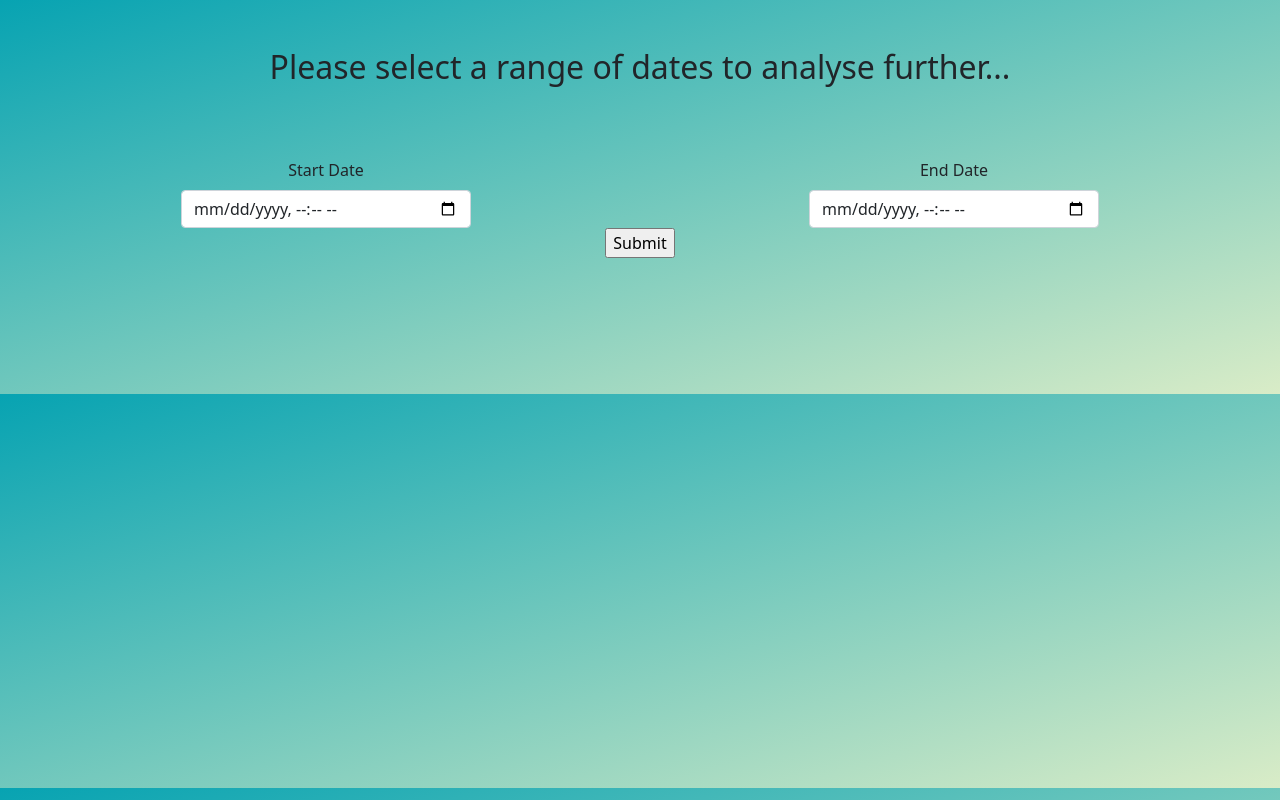
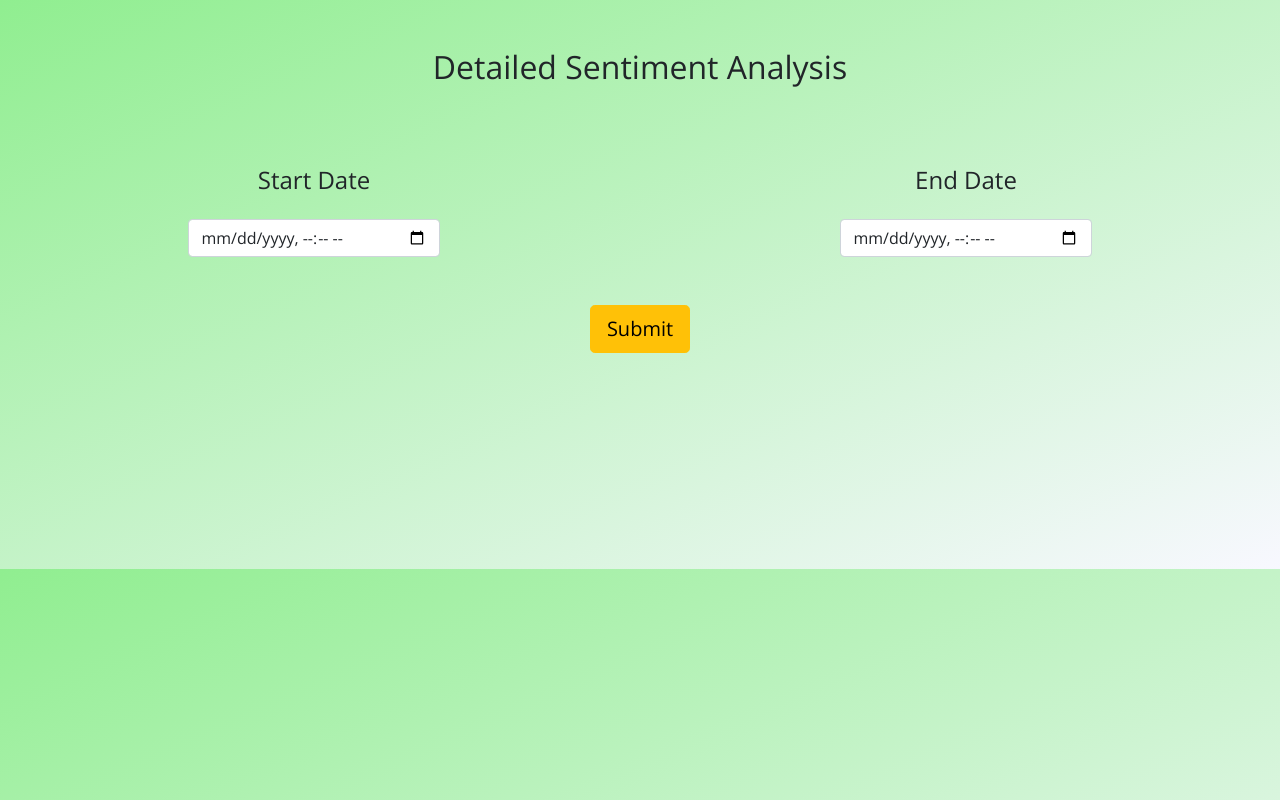
Before and after one commit to S4tvik/WhatsApp-Analytics, a Flask app: page /range in a window 1280 px wide. Run offline with Flask 2, Linux system fonts and the light colour scheme; some libraries are stand-ins or nearby versions.

Commit message:
Add files via upload

```diff
--- a/templates/home.html
+++ b/templates/home.html
@@ -10,7 +10,7 @@
     <meta charset="UTF-8">
     <meta http-equiv="X-UA-Compatible" content="IE=edge">
     <meta name="viewport" content="width=device-width, initial-scale=1.0">
-    <title>Document</title>
+    <title>WhatsApp Analyser</title>
     <link rel="preconnect" href="https://fonts.googleapis.com"><link rel="preconnect" href="https://fonts.gstatic.com" crossorigin><link href="https://fonts.googleapis.com/css2?family=Open+Sans&display=swap" rel="stylesheet">
     <style> @import url('https://fonts.googleapis.com/css2?family=Open+Sans&display=swap');
      body{
--- a/templates/range.html
+++ b/templates/range.html
@@ -5,7 +5,7 @@
   <meta charset="UTF-8">
   <meta http-equiv="X-UA-Compatible" content="IE=edge">
   <meta name="viewport" content="width=device-width, initial-scale=1.0">
-  <title>Document</title>
+  <title>Detailed Sentiment Analysis</title>
   <link href="https://cdn.jsdelivr.net/npm/bootstrap@5.1.3/dist/css/bootstrap.min.css" rel="stylesheet"
     integrity="sha384-1BmE4kWBq78iYhFldvKuhfTAU6auU8tT94WrHftjDbrCEXSU1oBoqyl2QvZ6jIW3" crossorigin="anonymous">
   <script src="https://cdn.jsdelivr.net/npm/@popperjs/core@2.10.2/dist/umd/popper.min.js"
@@ -15,25 +15,33 @@
     integrity="sha384-QJHtvGhmr9XOIpI6YVutG+2QOK9T+ZnN4kzFN1RtK3zEFEIsxhlmWl5/YESvpZ13"
     crossorigin="anonymous"></script>
     <script src="https://cdn.jsdelivr.net/npm/chart.js@2.8.0"></script>
+    <link rel="preconnect" href="https://fonts.googleapis.com"><link rel="preconnect" href="https://fonts.gstatic.com" crossorigin><link href="https://fonts.googleapis.com/css2?family=Open+Sans&display=swap" rel="stylesheet">
+    <style> @import url('https://fonts.googleapis.com/css2?family=Open+Sans&display=swap');
+     body{
+      font-family: 'Open Sans', sans-serif;
+     }
+    </style>
 
 </head>
-<body  style="background-image: linear-gradient(to left top,#d9ecc7, #07a3b2);">
-    <section>
+
+<body style="background: linear-gradient(to right bottom, #90ee90, #f8f8ff);">
+    <section style="background: linear-gradient(to right bottom, #90ee90, #f8f8ff);">
         <div class="container text-center py-5">
-            <h2>Please select a range of dates to analyse further...</h2>
+            <h2>Detailed Sentiment Analysis</h2>
         </div>
         <form action="http://127.0.0.1:5000/range" method="POST" enctype="multipart/form-data">
-        <div class="row text-center py-3 px-4">
-            <div class="col px-4 text-center">
-                <center><label for="exampleFormControlInput1" class="form-label"> Start Date</label>
-                <input type="datetime-local" class="form-control" id="exampleFormControlInput1" style="width: 50%;" name = "start-date"></center>
+        <div class="row text-center py-4 ">
+            <div class="col">
+                <center><label for="exampleFormControlInput1" class="h4 mb-4"> Start Date</label>
+                <input type="datetime-local" class="form-control" id="exampleFormControlInput1" style="width: 40%;" name = "start-date"></center>
             </div>
-            <div class="col px-4 text-center">
-                <center><label for="exampleFormControlInput2" class="form-label">End Date</label>
-                <input type="datetime-local" class="form-control" id="exampleFormControlInput2" style="width: 50%;" name = "end-date"></center>
+            <div class="col">
+                <center><label for="exampleFormControlInput2" class="h4 mb-4">End Date</label>
+                <input type="datetime-local" class="form-control" id="exampleFormControlInput2" style="width: 40%;" name = "end-date"></center>
             </div>
-            <div class="container text-center">
-                <center><input type="submit" placeholder="Submit"/></center>
+            <div class="container">
+                <br><br>
+                <center><input type="submit" placeholder="Submit" class="btn btn-warning btn-lg"/></center>
             </div>
         </div>
         </form>
@@ -41,7 +49,6 @@
         <br>
         <div class = "container">
           {% if context %}
-
 
               <div class="container text-center">
                   <h3>Sentiment Analysis</h3>
@@ -51,7 +58,6 @@
                     <div class="col mb-5">
                       </div>
                       <iframe src="./static/fig8.html" height="400px" width="600px" frameborder="0" style="background-color:  linear-gradient(to left top,#d9ecc7, #07a3b2);;"></iframe>
-
                     </div>
                   </div>
                 </div>
@@ -76,8 +82,8 @@
           {% endif %}
       </div>
       <br>
+      <br><br><br>
     <br><br>
-
 
 
     </section>
```
Also changed, not shown: templates/Analysis.html (+55 -22 lines). Lines whose indentation alone changed are shown as unchanged.
